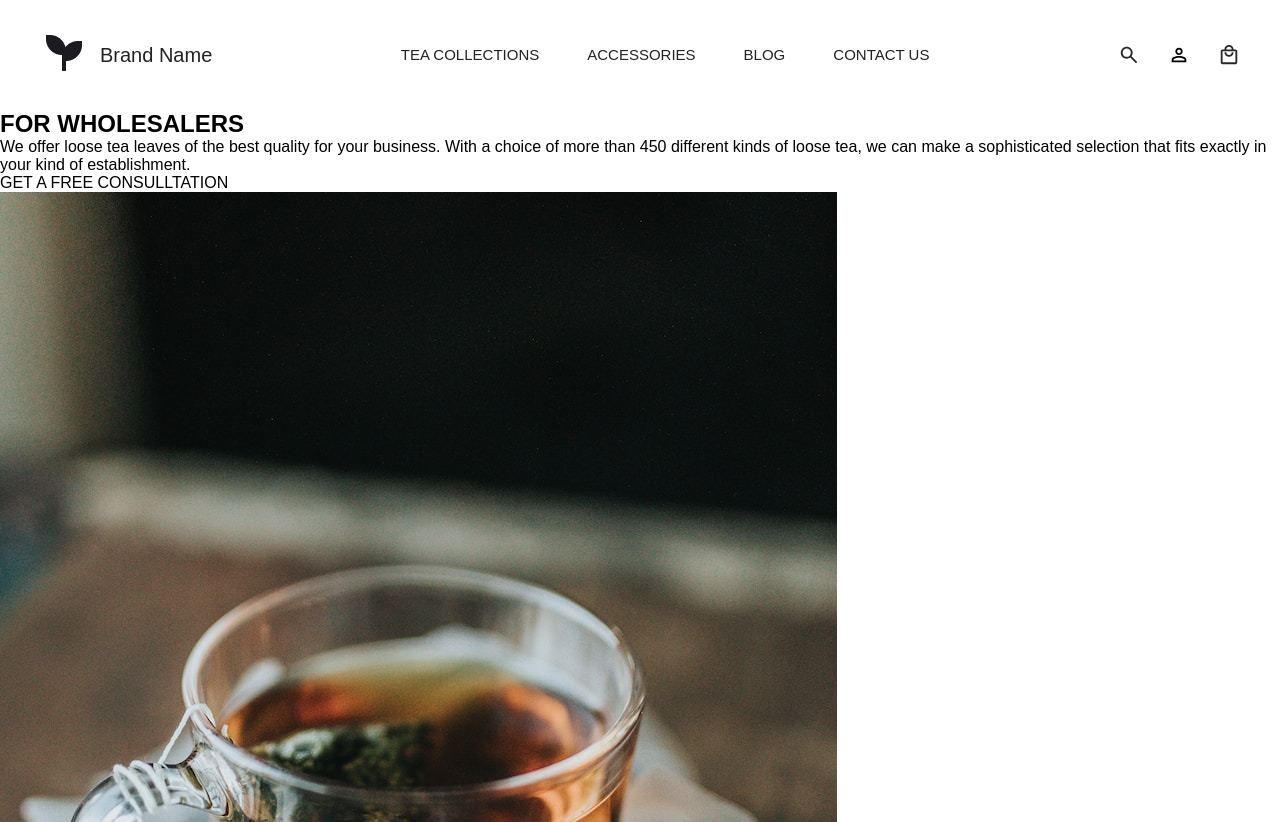
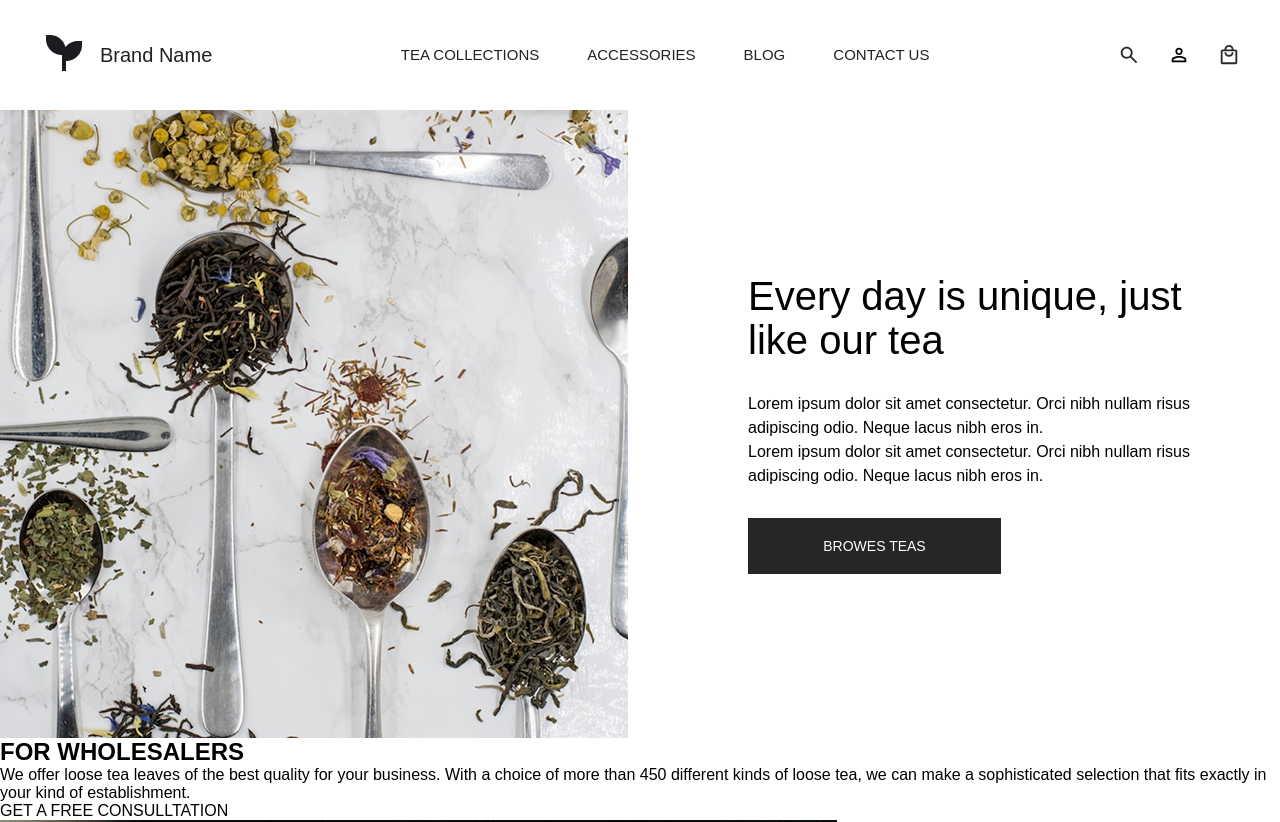
Before and after one commit to Mohamed-Balhol/tea-brand-webSite, a plain HTML site: page index.html in a window 1280 px wide. Shown: the top 822 px of the page. Drawn offline with Linux system fonts and the light colour scheme; a web font is replaced by a local one.

Commit message:
add Hero section

```diff
--- a/css/style.css
+++ b/css/style.css
@@ -120,6 +120,86 @@ nav {
 }
 /*   نهاية القسم الخاص بمحمد بلحول */
 
+ /* بدية القسم الخاص ب عبدالرحمن بن بدر */
+
+ /* Hero section */
+
+.hero-section {
+  width: 1204px;
+  min-height: 628px;
+  display: flex;
+  align-items: center;
+  gap: 120px;
+}
+
+/* Hero Section Image */
+
+.hero-section-image {
+  flex: 0 0 auto;
+  width: 628px;
+  height: 628px;
+}
+
+.hero-section-image img {
+  width: 100%;
+  height: 100%;
+  display: block;
+
+}
+
+/* Hero Section Content */
+
+.hero-section-content {
+  display: flex;
+  flex-direction: column;
+  width: 456px;
+  margin-top: 136px;
+  margin-bottom: 136px;
+  gap: 30px;
+}
+
+/* Heading */
+
+.hero-section-content h1 {
+  margin: 0;
+  font-size: 40px;
+  font-weight: 500;
+  line-height: 44px;
+  width: 456px;
+  height: 88px;
+  font-family: "Prosto One", sans-serif;
+}
+
+/* paragraphs */
+
+.hero-section-content p {
+  margin: 0;
+  font-size: 16px;
+  font-family: "Prosto One", sans-serif;
+  line-height: 1.5;
+}
+
+/* Button */
+
+.hero-section-content a {
+  display: flex;
+  align-items: center;
+  justify-content: center;
+  width: 253px;
+  height: 56px;
+  box-sizing: border-box;
+  background: #262626;
+  color: #ffffff;
+  text-decoration: none;
+  font-family: "Manrope", sans-serif;
+   font-size: 14px;
+   line-height: 24px;
+  font-weight: 400;
+}
+
+ /* نهاية القسم الخاص ب عبدالرحمن بن بدر */
+
+
 /*   بداية القسم الخاص لدعاء الكثيري */
 .footer {
   background-color: #f7f7f7;
--- a/index.html
+++ b/index.html
@@ -47,6 +47,19 @@
         </nav>
     </header>
 <main class="main-content">
+  <section class="hero-section">
+      <div class="hero-section-image">
+        <img src="images/hero-section/Main Image.png" alt="Tea">
+      </div>
+      <div class="hero-section-content">
+        <h1>Every day is unique, just like our tea</h1>
+        <div class="paragraphs">
+          <p>Lorem ipsum dolor sit amet consectetur. Orci nibh nullam risus adipiscing odio. Neque lacus nibh eros in.</p>
+          <p>Lorem ipsum dolor sit amet consectetur. Orci nibh nullam risus adipiscing odio. Neque lacus nibh eros in.</p>
+        </div>
+        <a href="pages/collections.html">BROWES TEAS</a>
+      </div>
+    </section>
 <section class="wholesalres-section">
 <div class="container">
 
```
Also changed, not shown: images/hero-section/Main Image.png (added).
